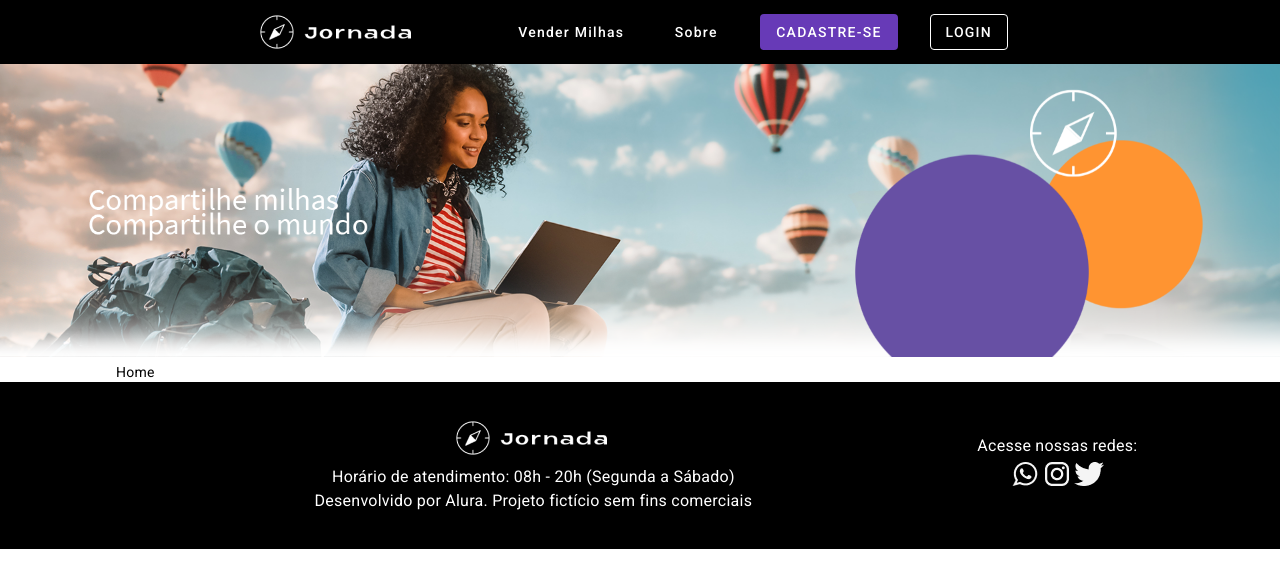
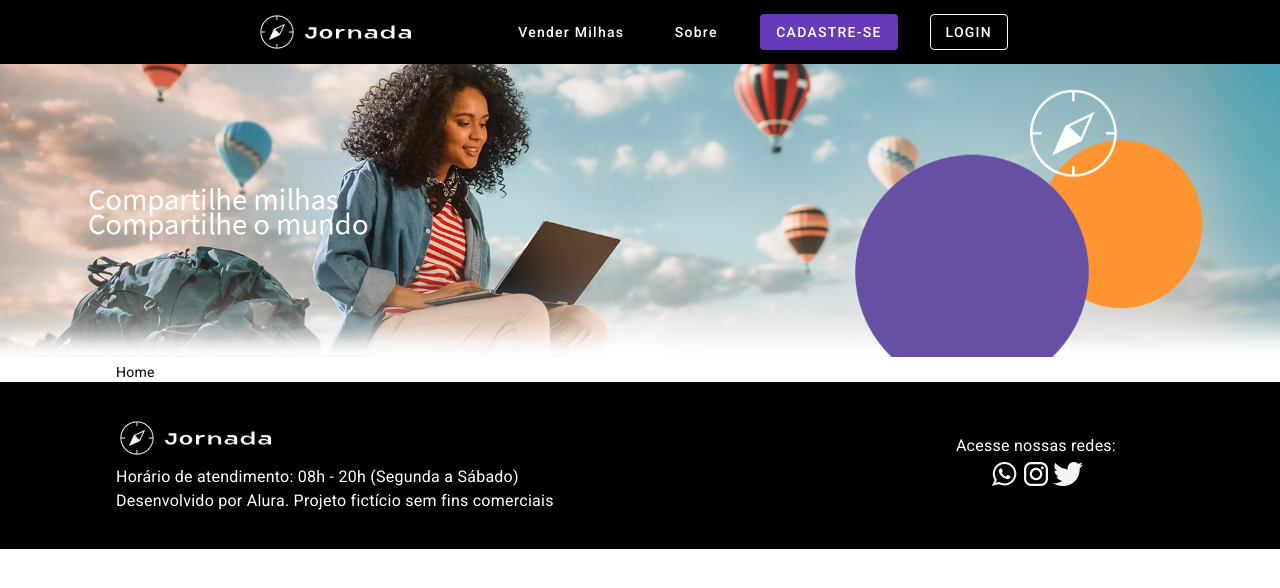
Before and after one commit to edsoncarlosdvp/miles-journey, an Angular app: page / in a window 1280 px wide. Shown: the top 588 px of the page. Built offline with nearby package versions, Linux system fonts and the light colour scheme.

Commit message:
style: Ajuste no espaçamento do footer

```diff
--- a/src/app/shared/components/footer/footer.component.scss
+++ b/src/app/shared/components/footer/footer.component.scss
@@ -16,6 +16,10 @@
     ul {
       padding: 0;
       list-style: none;
+    }
+    ul:not(:first-child) {
+      padding: 0;
+      list-style: none;
       display: flex;
       flex-wrap: wrap;
       justify-content: center;
```
